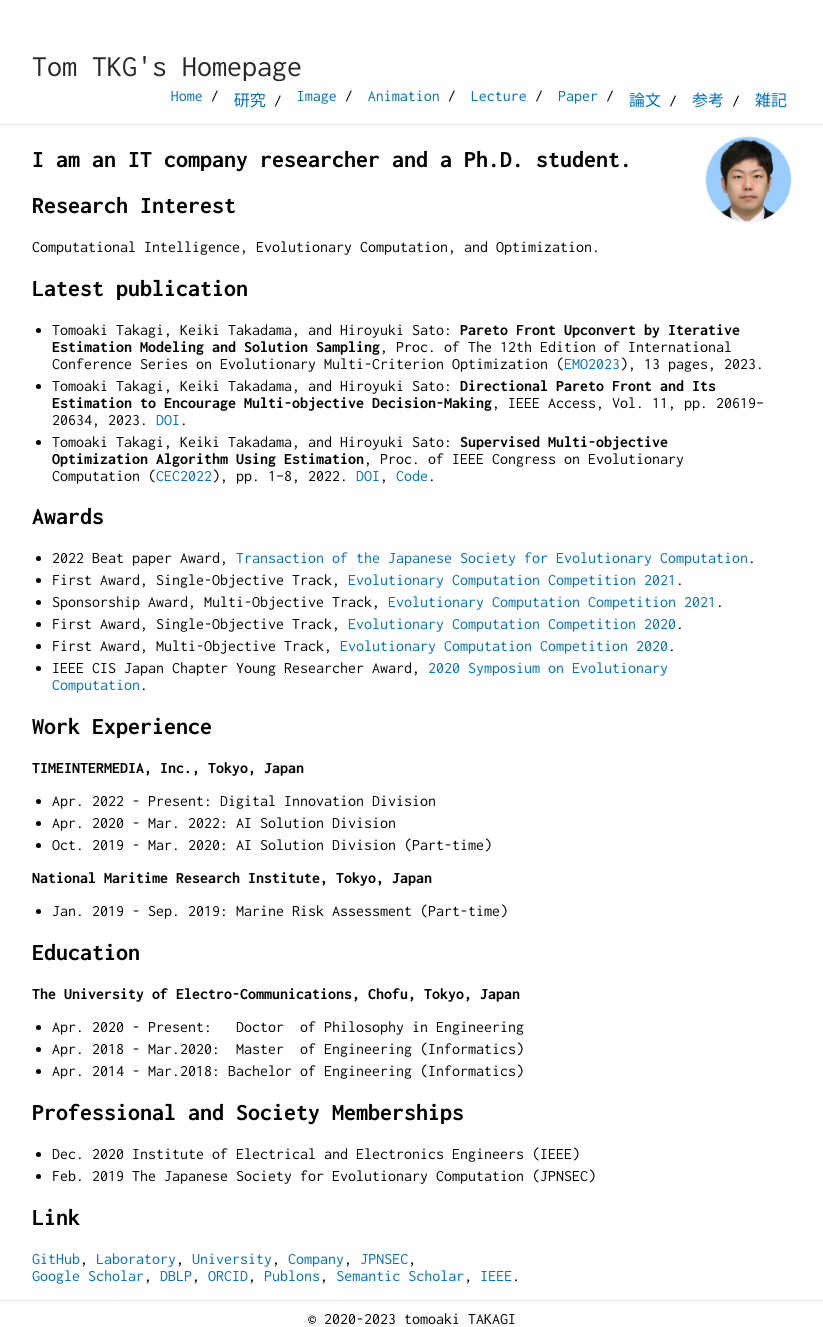
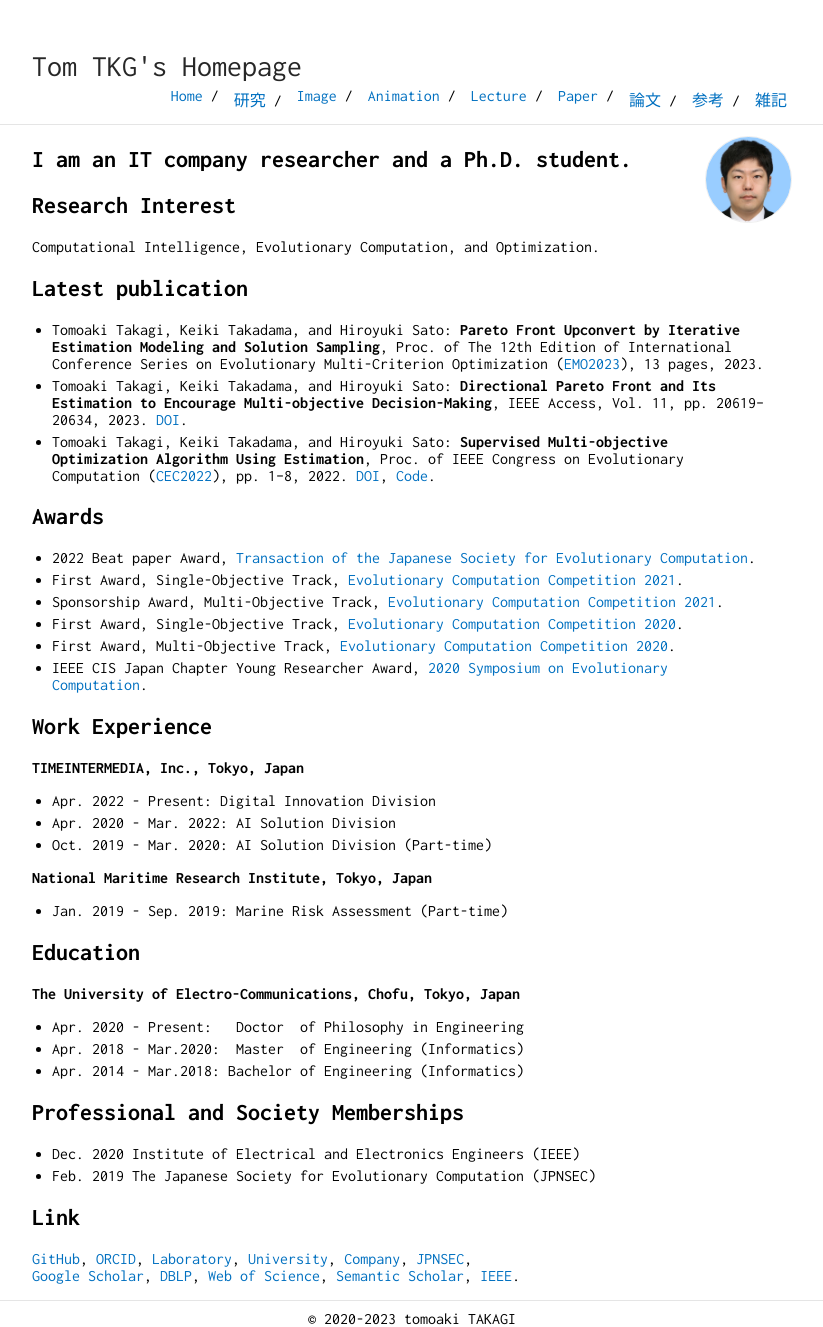
Before and after one commit to tomtkg/tomtkg.github.io, a Jekyll site: the page built from index.md, in a window 1280 px wide. Shown: the whole page, without its empty margins (228-1051 px from the left). Built offline with Jekyll 4.4.1, drawn with Linux system fonts in a browser that asks for light colours.

Commit message:
Update index.md

```diff
--- a/index.md
+++ b/index.md
@@ -45,5 +45,5 @@
 * Feb. 2019 The Japanese Society for Evolutionary Computation (JPNSEC)
 
 ## Link
-[GitHub](https://github.com/tomtkg), [Laboratory](https://nic.lab.uec.ac.jp/index.php/tomoakitakagi), [University](https://www.uec.ac.jp), [Company](https://www.timedia.co.jp), [JPNSEC](http://www.jpnsec.org),
-[Google Scholar](https://scholar.google.co.jp/citations?user=jsYC8NMAAAAJ), [DBLP](https://dblp.uni-trier.de/pers/hd/t/Takagi:Tomoaki), [ORCID](https://orcid.org/0000-0003-3748-9797), [Publons](https://publons.com/researcher/3926140), [Semantic Scholar](https://www.semanticscholar.org/author/94460343), [IEEE](https://ieee-collabratec.ieee.org/app/p/tomtkg).
+[GitHub](https://github.com/tomtkg), [ORCID](https://orcid.org/0000-0003-3748-9797), [Laboratory](https://nic.lab.uec.ac.jp/index.php/tomoakitakagi), [University](https://www.uec.ac.jp), [Company](https://www.timedia.co.jp), [JPNSEC](http://www.jpnsec.org),
+[Google Scholar](https://scholar.google.co.jp/citations?user=jsYC8NMAAAAJ), [DBLP](https://dblp.uni-trier.de/pers/hd/t/Takagi:Tomoaki), [Web of Science](https://www.webofscience.com/wos/author/record/AAF-1794-2021), [Semantic Scholar](https://www.semanticscholar.org/author/94460343), [IEEE](https://ieee-collabratec.ieee.org/app/p/tomtkg).
```
